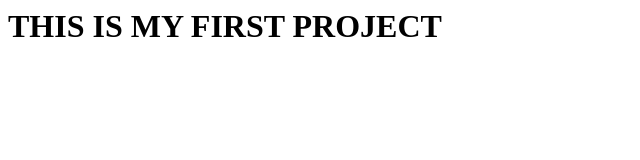
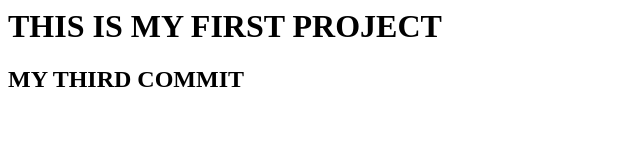
Before and after one commit to Gowtham890/sampel124, a plain HTML site: page index.html in a window 1280 px wide. Shown: the whole page, without its empty margins (0-640 px from the left). Drawn offline with Linux system fonts and the light colour scheme.

Commit message:
idexfile modified

```diff
--- a/index.html
+++ b/index.html
@@ -3,4 +3,5 @@
 </head>
 <body>
 <h1>THIS IS MY FIRST PROJECT</h1>
+<h2>MY THIRD COMMIT </h2>
 </body>
```
